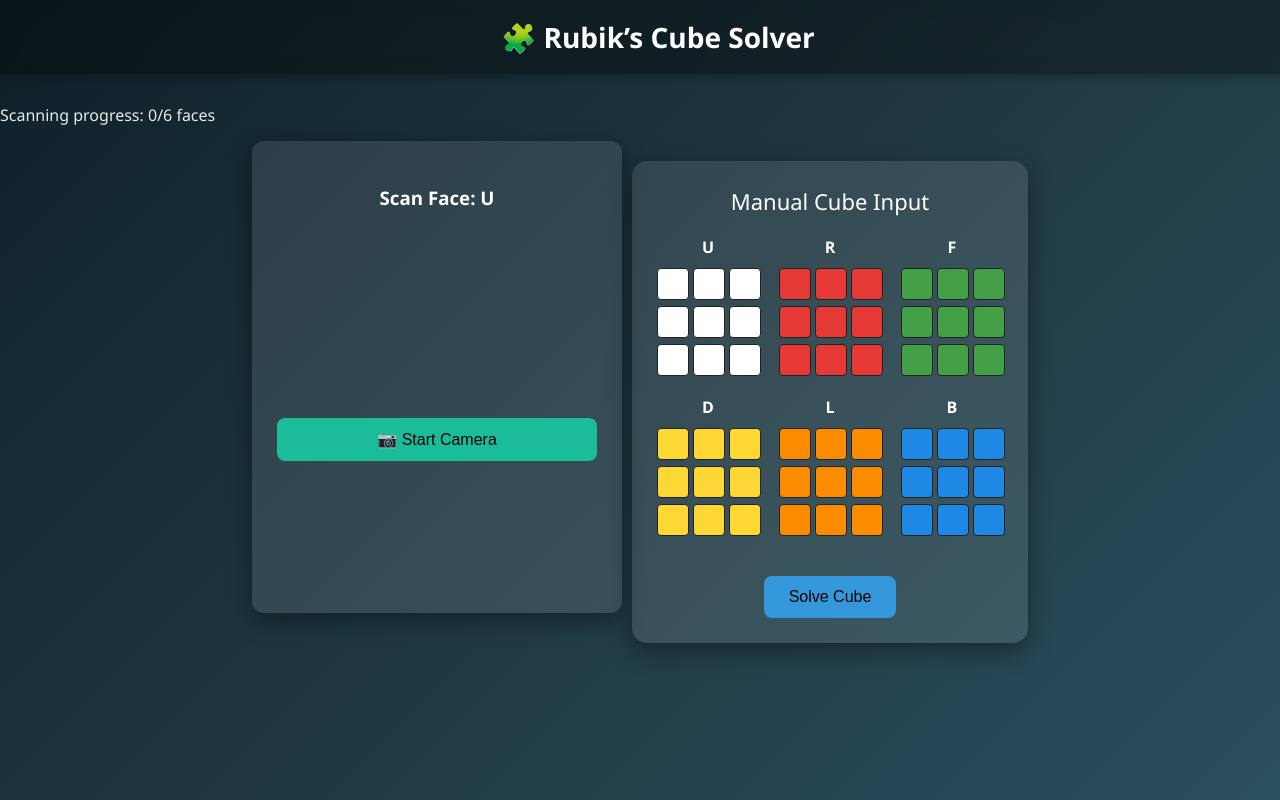
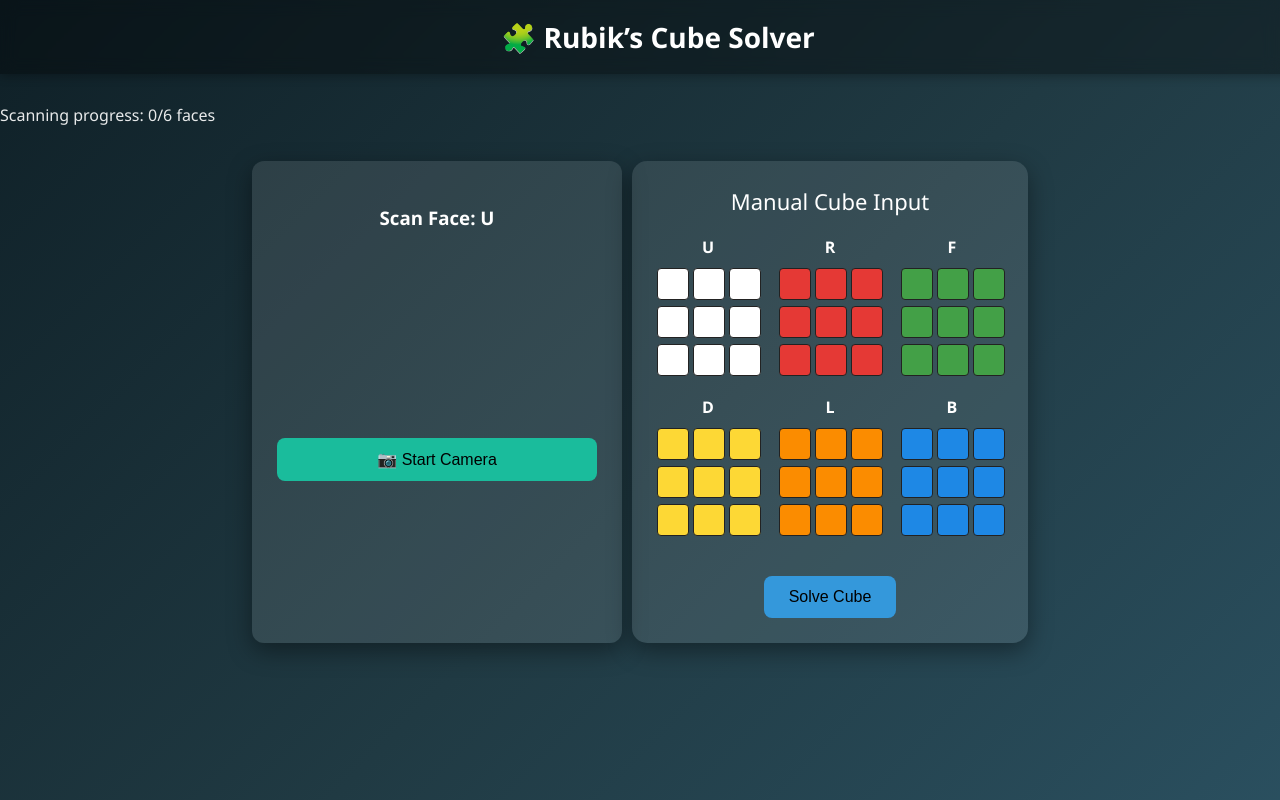
Before and after one commit to Akshit-Pareek/RubiksCubeSolver-Deployable, a React (Create React App) app in the folder frontend/: page / in a window 1280 px wide. Shown: the top 800 px of the page. Built offline with nearby package versions, Linux system fonts and the light colour scheme.

Commit message:
Add top margin to CameraScanner component

```diff
--- a/frontend/src/components/CameraScanner.css
+++ b/frontend/src/components/CameraScanner.css
@@ -6,6 +6,7 @@
   width: 320px;
   margin-bottom: 30px;
   box-shadow: 0 8px 25px rgba(0,0,0,0.4);
+  margin: 20px 0 0 0;
 }
 
 .scan-btn, .confirm-btn {
```
